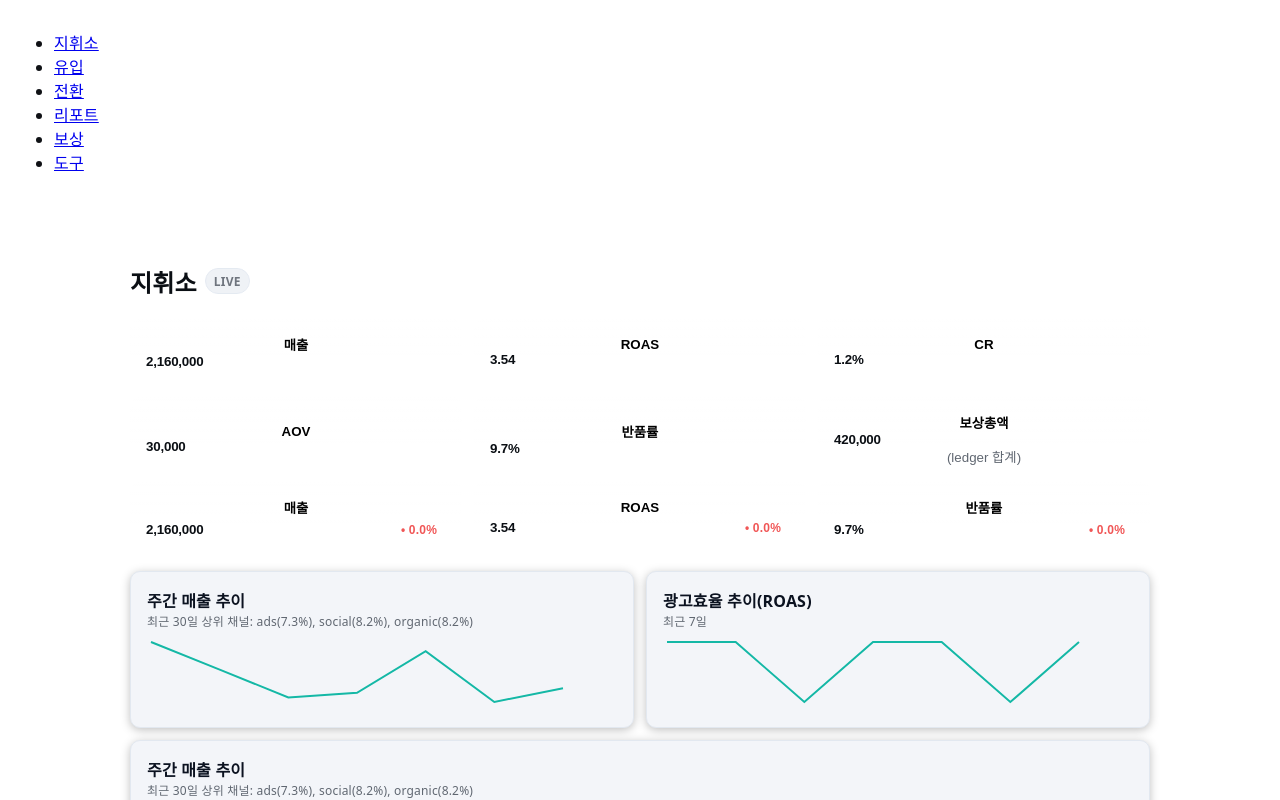
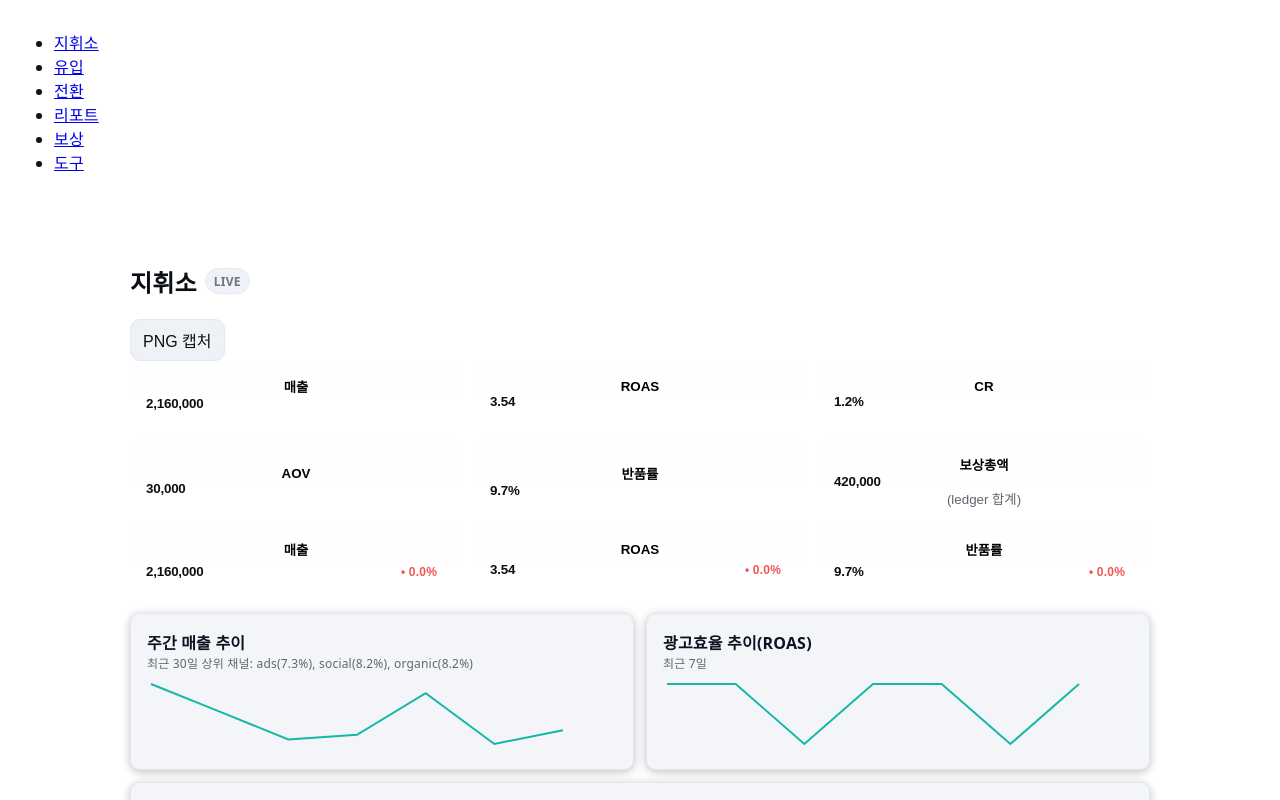
Before and after one commit to sht27363838-glitch/zp-v3.0, a Next.js app: page / in a window 1280 px wide. Shown: the top 800 px of the page. Built offline with nearby package versions, Linux system fonts and the light colour scheme.

Commit message:
Update page.tsx

```diff
--- a/app/page.tsx
+++ b/app/page.tsx
@@ -11,6 +11,7 @@ import { computeKpiRows, summarize, lastNDays, series } from './_lib/kpi'
 import KpiTile from './_components/KpiTile'
 import Modal from './_components/Modal'
 import Spark from './_components/Spark'
+import ExportBar from '@cmp/ExportBar'
 
 export default function Home(){
   // ✅ 데모 대체 로더 사용
@@ -72,6 +73,8 @@ export default function Home(){
         <h2>지휘소</h2>
         <span className="badge">{sourceTag('kpi_daily')}</span>
       </div>
+
+      <ExportBar selector=".kpi-grid" />
 
       {/* ✅ 첫 번째 KPI 그리드: '매출' 타일에 월 목표 대비 % 배지 추가 */}
       <div className="grid">
```
